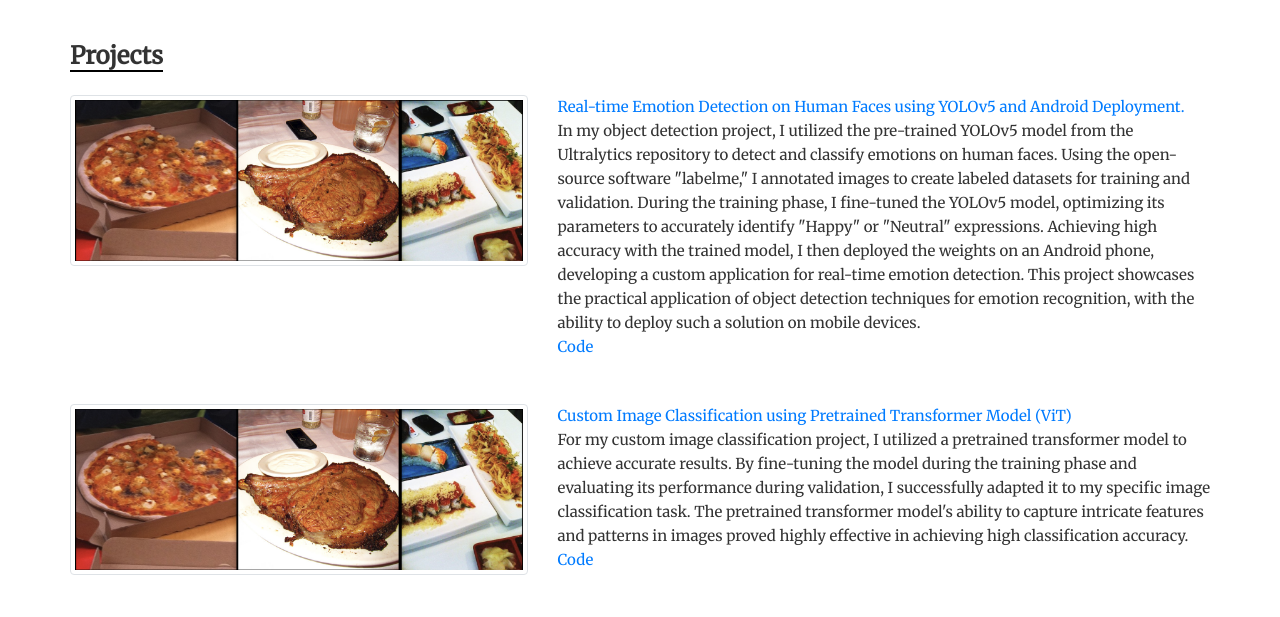
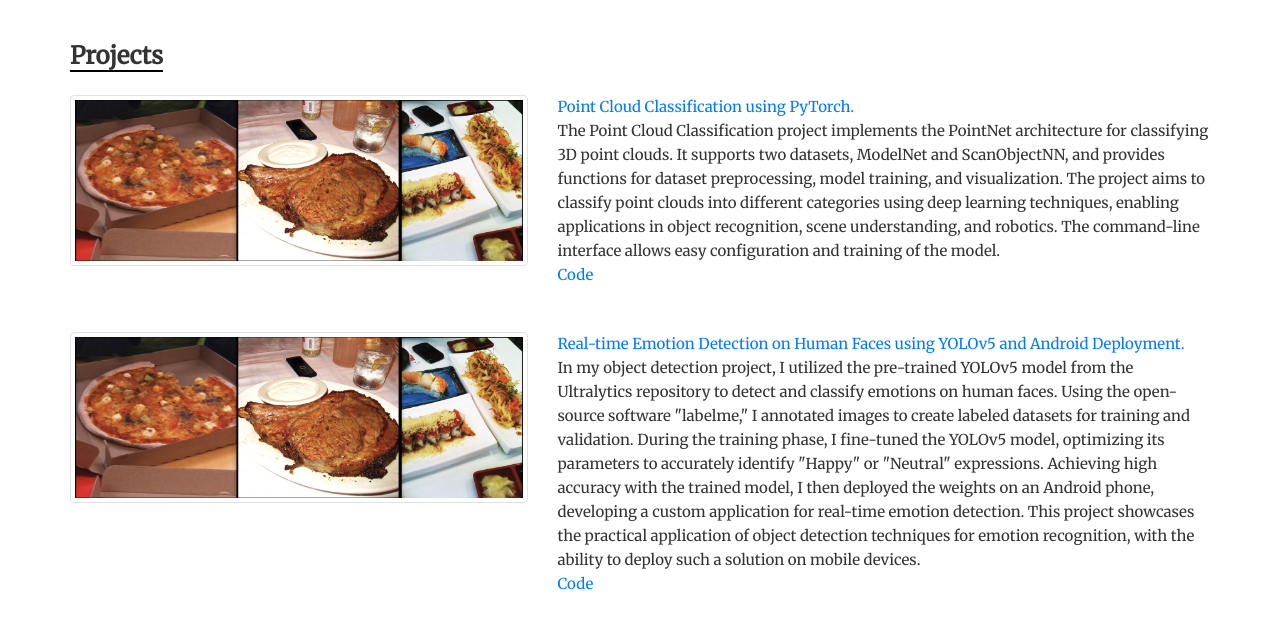
Before and after one commit to shashankGarik/shashankgarik.github.io, a plain HTML site: page index.html in a window 1280 px wide. Shown: the part 2044-2661 px from the top of the page. Drawn offline with nearby package versions, Linux system fonts and the light colour scheme; grey boxes are pictures that could not be loaded.

Commit message:
Update index.html

```diff
--- a/index.html
+++ b/index.html
@@ -358,7 +358,9 @@
                     <div class="col-sm-15" style="">
                         <h1>Projects</h1>
 
-                        <div style="margin-bottom: 3em; margin-top: 1em;"> <div class="row"><div class="col-sm-5"><img src="assets/img/publications/image_classification.png" class="img-fluid img-thumbnail" alt="Project image"></div><div class="col-sm-7"><a href="https://github.com/GutlapalliNikhil/ImageClassification_VIT_TransferLearning" target="_blank">Real-time Emotion Detection on Human Faces using YOLOv5 and Android Deployment.</a><br>In my object detection project, I utilized the pre-trained YOLOv5 model from the Ultralytics repository to detect and classify emotions on human faces. Using the open-source software "labelme," I annotated images to create labeled datasets for training and validation. During the training phase, I fine-tuned the YOLOv5 model, optimizing its parameters to accurately identify "Happy" or "Neutral" expressions. Achieving high accuracy with the trained model, I then deployed the weights on an Android phone, developing a custom application for real-time emotion detection. This project showcases the practical application of object detection techniques for emotion recognition, with the ability to deploy such a solution on mobile devices.<br><a href="https://github.com/GutlapalliNikhil/ImageClassification_VIT_TransferLearning" target="_blank">Code</a></div> </div> </div>
+                        <div style="margin-bottom: 3em; margin-top: 1em;"> <div class="row"><div class="col-sm-5"><img src="assets/img/publications/image_classification.png" class="img-fluid img-thumbnail" alt="Project image"></div><div class="col-sm-7"><a href="https://github.com/GutlapalliNikhil/Pointcloud-Classification-Pytorch" target="_blank">Point Cloud Classification using PyTorch. </a><br>The Point Cloud Classification project implements the PointNet architecture for classifying 3D point clouds. It supports two datasets, ModelNet and ScanObjectNN, and provides functions for dataset preprocessing, model training, and visualization. The project aims to classify point clouds into different categories using deep learning techniques, enabling applications in object recognition, scene understanding, and robotics. The command-line interface allows easy configuration and training of the model.<br><a href="https://github.com/GutlapalliNikhil/Pointcloud-Classification-Pytorch" target="_blank">Code</a></div> </div> </div>
+
+			<div style="margin-bottom: 3em; margin-top: 1em;"> <div class="row"><div class="col-sm-5"><img src="assets/img/publications/image_classification.png" class="img-fluid img-thumbnail" alt="Project image"></div><div class="col-sm-7"><a href="https://github.com/GutlapalliNikhil/EmotionDetectAI" target="_blank">Real-time Emotion Detection on Human Faces using YOLOv5 and Android Deployment.</a><br>In my object detection project, I utilized the pre-trained YOLOv5 model from the Ultralytics repository to detect and classify emotions on human faces. Using the open-source software "labelme," I annotated images to create labeled datasets for training and validation. During the training phase, I fine-tuned the YOLOv5 model, optimizing its parameters to accurately identify "Happy" or "Neutral" expressions. Achieving high accuracy with the trained model, I then deployed the weights on an Android phone, developing a custom application for real-time emotion detection. This project showcases the practical application of object detection techniques for emotion recognition, with the ability to deploy such a solution on mobile devices.<br><a href="https://github.com/GutlapalliNikhil/EmotionDetectAI" target="_blank">Code</a></div> </div> </div>
 
                         <div style="margin-bottom: 3em; margin-top: 1em;"> <div class="row"><div class="col-sm-5"><img src="assets/img/publications/image_classification.png" class="img-fluid img-thumbnail" alt="Project image"></div><div class="col-sm-7"><a href="https://github.com/GutlapalliNikhil/ImageClassification_VIT_TransferLearning" target="_blank">Custom Image Classification using Pretrained Transformer Model (ViT)</a><br>For my custom image classification project, I utilized a pretrained transformer model to achieve accurate results. By fine-tuning the model during the training phase and evaluating its performance during validation, I successfully adapted it to my specific image classification task. The pretrained transformer model's ability to capture intricate features and patterns in images proved highly effective in achieving high classification accuracy.<br><a href="https://github.com/GutlapalliNikhil/ImageClassification_VIT_TransferLearning" target="_blank">Code</a></div> </div> </div>
 
```
